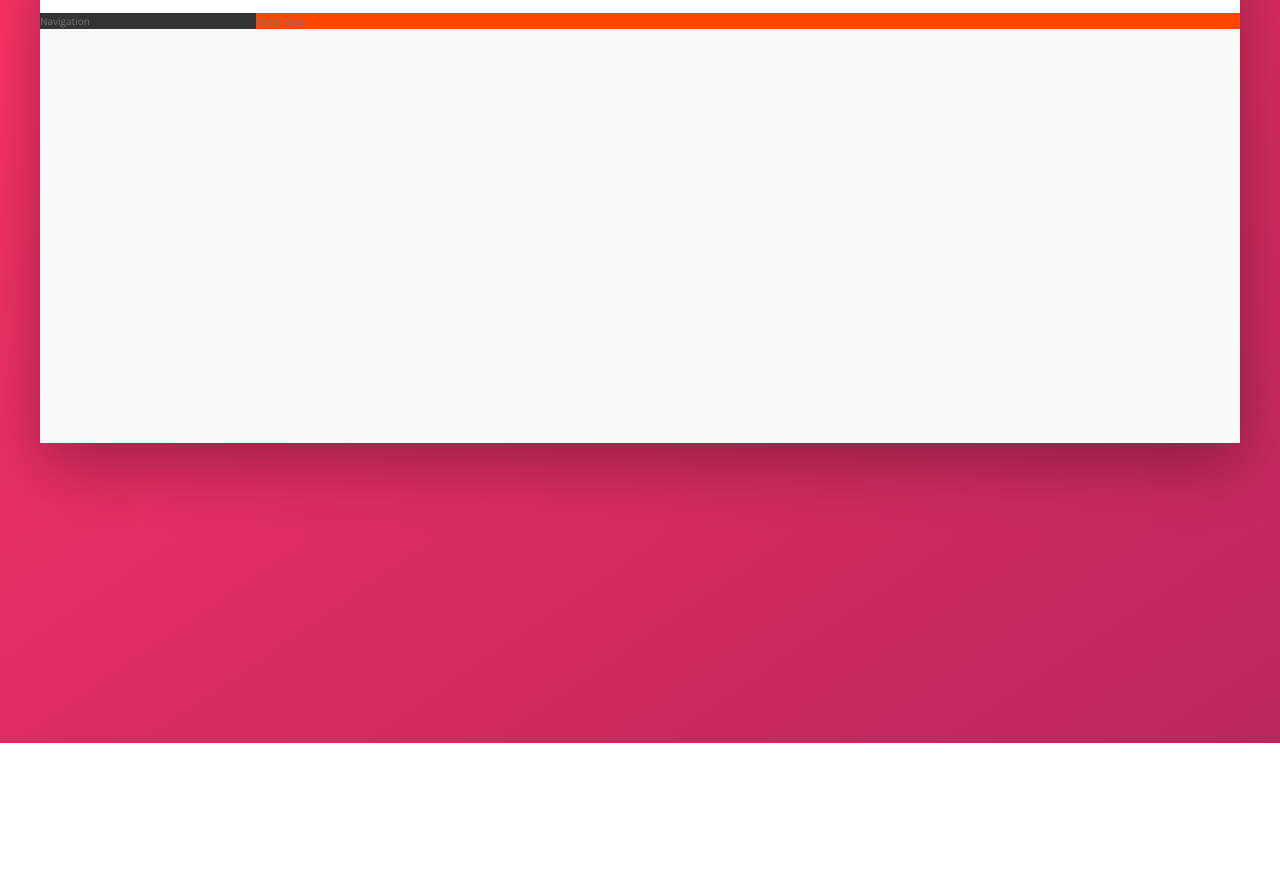
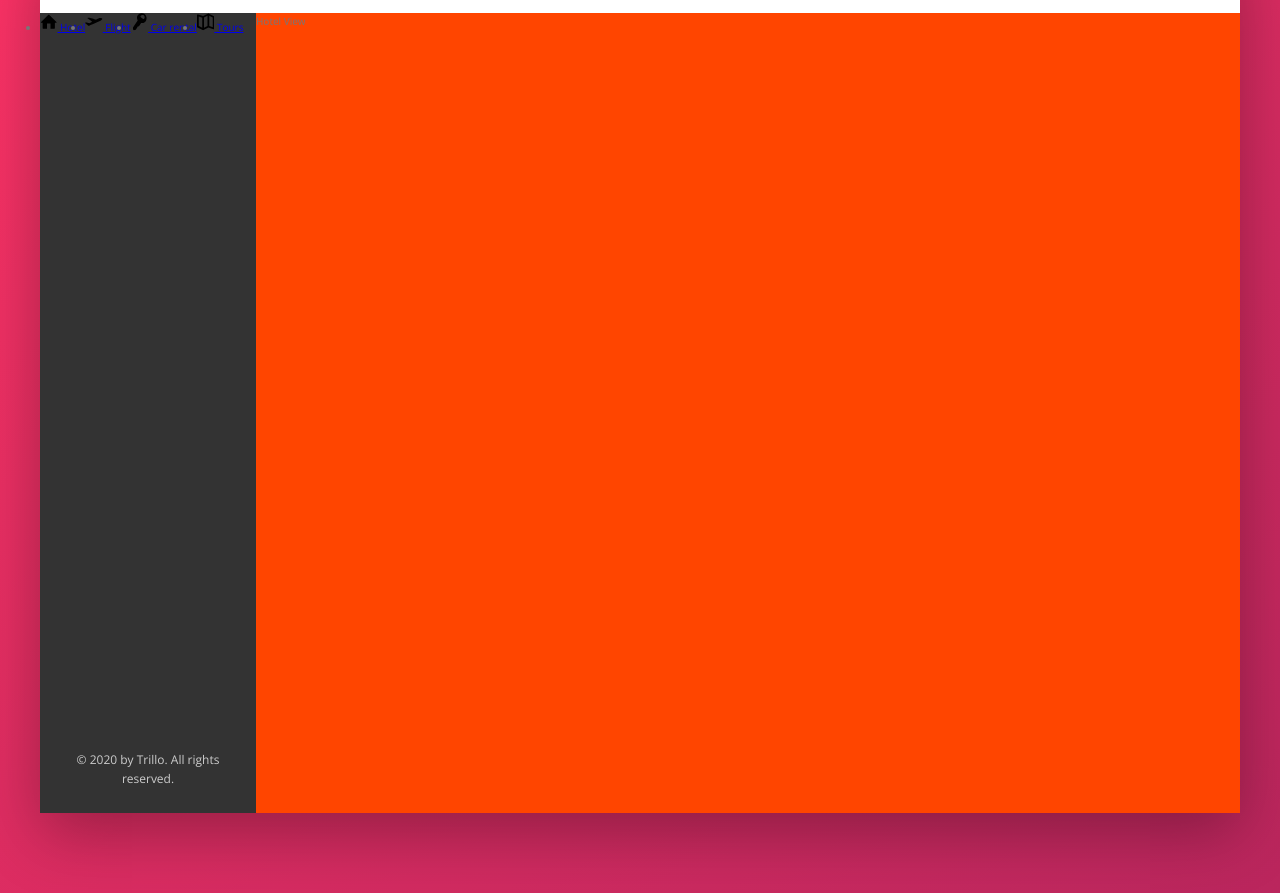
Before and after one commit to AlinaZakirod/trillo-css_course, a website: page index.html in a window 1280 px wide. Shown: the part 137-1030 px from the top of the page. Before the commit the page ends 880 px from the top, so only its background shows below. Drawn offline with nearby package versions, Linux system fonts and the light colour scheme.

Commit message:
side navigation p 1

```diff
--- a/index.html
+++ b/index.html
@@ -57,10 +57,53 @@
         </nav>
       </header>
 
+      <!-- side navigation start -->
       <div class="content">
         <nav class="sidebar">
-          Navigation
+          <ul class="side-nav">
+            <li class="side-nav__item">
+              <a href="#" class="side-nav__link">
+                <svg class="side-nav__icon">
+                  <use xlink:href="img/sprite.svg#icon-home"></use>
+                </svg>
+                <span>Hotel</span>
+              </a>
+            </li>
+
+            <li class="side-nav__item">
+              <a href="#" class="side-nav__link">
+                <svg class="side-nav__icon">
+                  <use xlink:href="img/sprite.svg#icon-aircraft-take-off"></use>
+                </svg>
+                <span>Flight</span>
+              </a>
+            </li>
+
+            <li class="side-nav__item">
+              <a href="#" class="side-nav__link">
+                <svg class="side-nav__icon">
+                  <use xlink:href="img/sprite.svg#icon-key"></use>
+                </svg>
+                <span>Car rental</span>
+              </a>
+            </li>
+
+            <li class="side-nav__item">
+              <a href="#" class="side-nav__link">
+                <svg class="side-nav__icon">
+                  <use xlink:href="img/sprite.svg#icon-map"></use>
+                </svg>
+                <span>Tours</span>
+              </a>
+            </li>
+          </ul>
+
+          <div class="legal">
+            &copy; 2020 by Trillo. All rights reserved.
+          </div>
         </nav>
+        <!-- side navigation ends  -->
+
         <main class="hotel-view">
           Hotel View
         </main>
--- a/sass/_components.scss
+++ b/sass/_components.scss
@@ -113,3 +113,29 @@
     margin-right: 1rem;
   }
 }
+
+//////////////////////////
+// SIDE NAVIGATION
+.side-nav {
+  display: flex;
+
+  &__item {
+  }
+
+  &__link {
+  }
+
+  &__icon {
+    width: 1.75rem;
+    height: 1.75rem;
+  }
+}
+
+//////////////////////////
+// LEGAL BLOCK
+.legal {
+  font-size: 1.2rem;
+  color: var(--color-grey-light-4);
+  text-align: center;
+  padding: 2.5rem;
+}
--- a/sass/_layout.scss
+++ b/sass/_layout.scss
@@ -25,11 +25,15 @@
   background-color: var(--color-grey-dark-1);
 
   flex: 0 0 18%;
+  display: flex;
+  flex-direction: column;
+  justify-content: space-between;
 }
 
 .hotel-view {
   background-color: #fff;
   background-color: orangered;
+  height: 80rem;
 
   flex: 1;
 }
```
Also changed, not shown: css/style.css.
